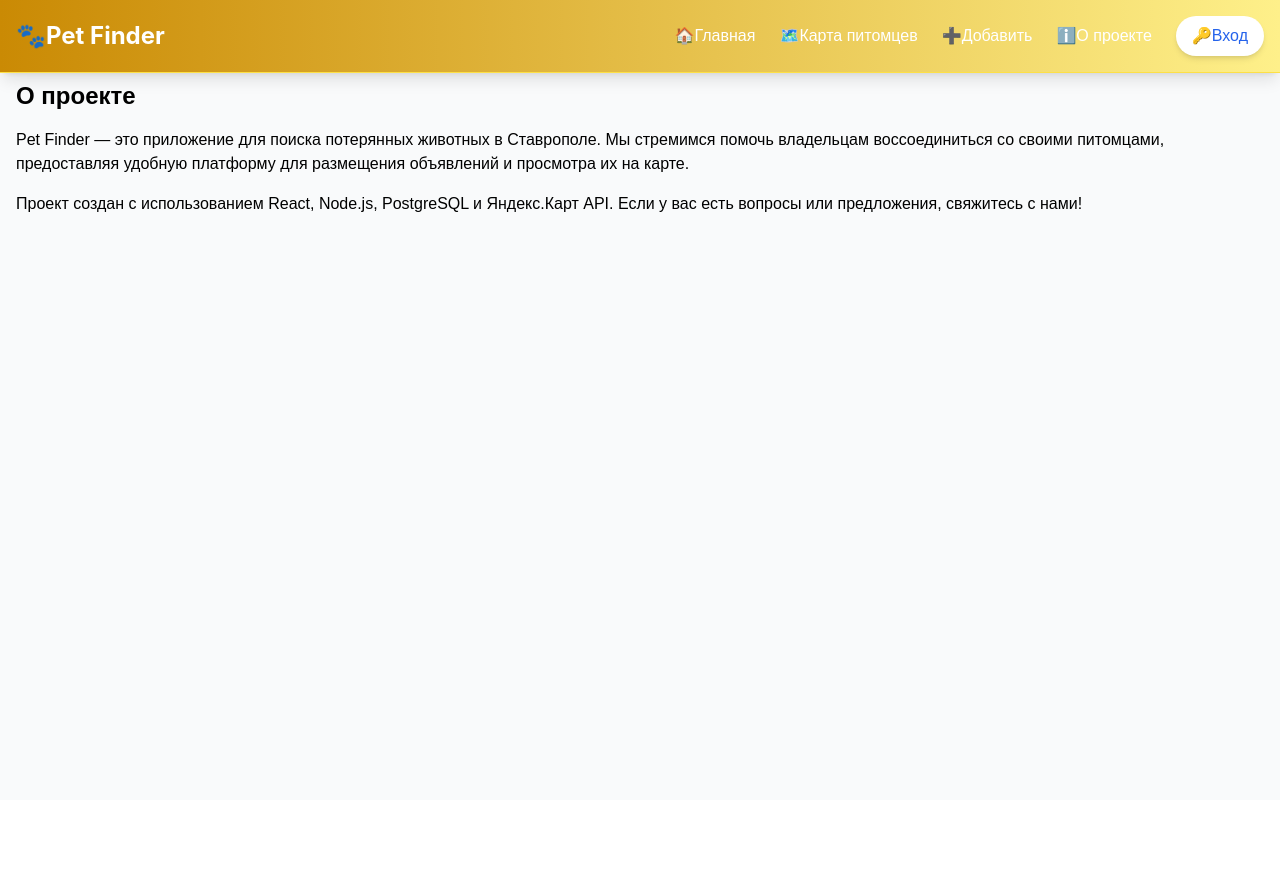
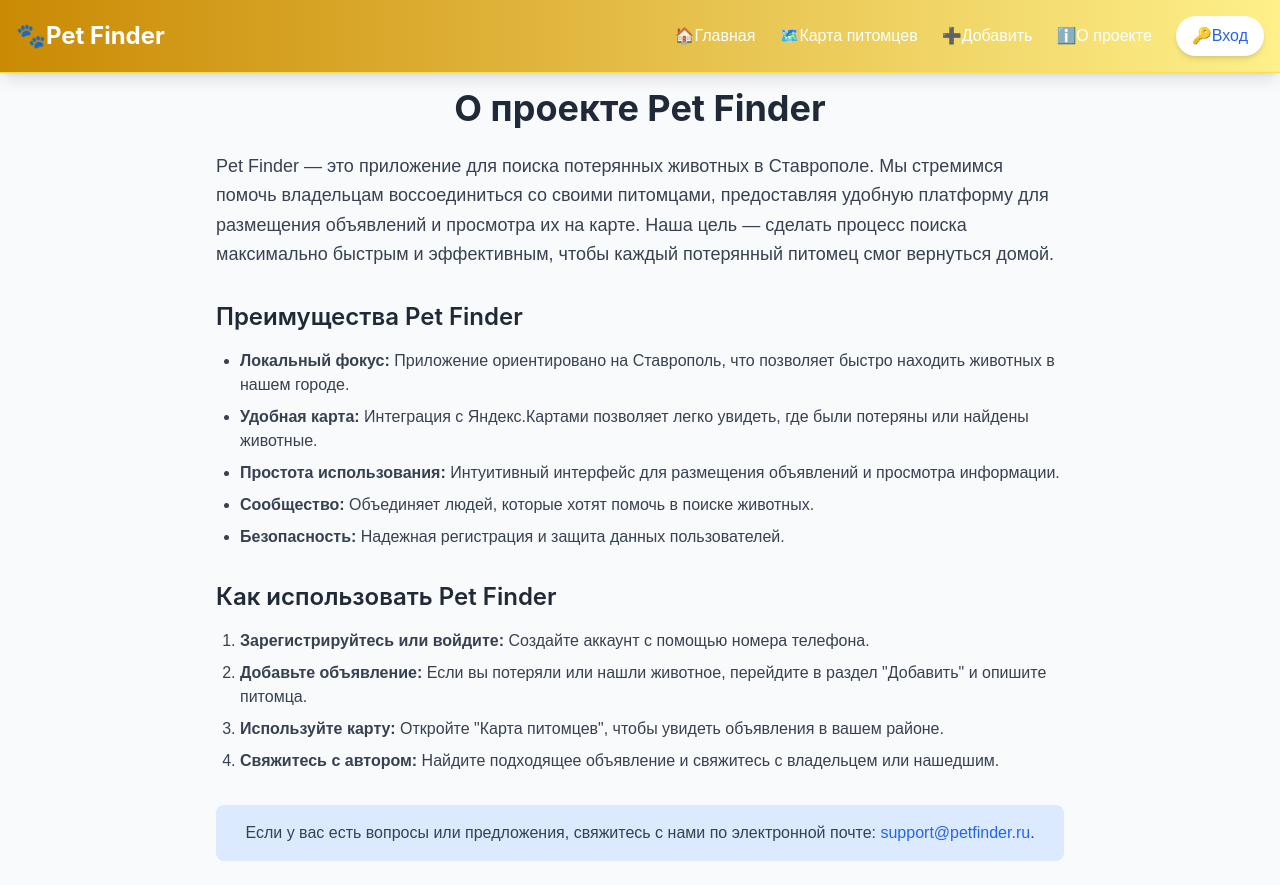
Before and after one commit to lizagqq/pet_finder, a React (Create React App) app in the folder client/: page /about in a window 1280 px wide. Before the commit the page ends 800 px from the top, so only its background shows below. Built offline with nearby package versions, Linux system fonts and the light colour scheme.

Commit message:
improved the page about

```diff
--- a/client/src/About.js
+++ b/client/src/About.js
@@ -2,17 +2,49 @@ import React from 'react';
 
 const About = () => {
   return (
-    <div className="container mx-auto p-4">
-      <h1 className="text-2xl font-bold mb-4">О проекте</h1>
-      <p className="mb-4">
-        Pet Finder — это приложение для поиска потерянных животных в Ставрополе. Мы стремимся помочь
-        владельцам воссоединиться со своими питомцами, предоставляя удобную платформу для размещения
-        объявлений и просмотра их на карте.
-      </p>
-      <p>
-        Проект создан с использованием React, Node.js, PostgreSQL и Яндекс.Карт API. Если у вас есть
-        вопросы или предложения, свяжитесь с нами!
-      </p>
+    <div className="container mx-auto p-6 max-w-4xl">
+      <h1 className="text-4xl font-display font-bold text-gray-800 mb-6 text-center">
+        О проекте Pet Finder
+      </h1>
+
+      <section className="mb-8">
+        <p className="text-lg text-gray-700 leading-relaxed">
+          Pet Finder — это приложение для поиска потерянных животных в Ставрополе. Мы стремимся помочь владельцам воссоединиться со своими питомцами, предоставляя удобную платформу для размещения объявлений и просмотра их на карте. Наша цель — сделать процесс поиска максимально быстрым и эффективным, чтобы каждый потерянный питомец смог вернуться домой.
+        </p>
+      </section>
+
+      <section className="mb-8">
+        <h2 className="text-2xl font-display font-semibold text-gray-800 mb-4">
+          Преимущества Pet Finder
+        </h2>
+        <ul className="list-disc pl-6 text-gray-700 space-y-2">
+          <li><strong>Локальный фокус:</strong> Приложение ориентировано на Ставрополь, что позволяет быстро находить животных в нашем городе.</li>
+          <li><strong>Удобная карта:</strong> Интеграция с Яндекс.Картами позволяет легко увидеть, где были потеряны или найдены животные.</li>
+          <li><strong>Простота использования:</strong> Интуитивный интерфейс для размещения объявлений и просмотра информации.</li>
+          <li><strong>Сообщество:</strong> Объединяет людей, которые хотят помочь в поиске животных.</li>
+          <li><strong>Безопасность:</strong> Надежная регистрация и защита данных пользователей.</li>
+        </ul>
+      </section>
+
+      <section className="mb-8">
+        <h2 className="text-2xl font-display font-semibold text-gray-800 mb-4">
+          Как использовать Pet Finder
+        </h2>
+        <ol className="list-decimal pl-6 text-gray-700 space-y-2">
+          <li><strong>Зарегистрируйтесь или войдите:</strong> Создайте аккаунт с помощью номера телефона.</li>
+          <li><strong>Добавьте объявление:</strong> Если вы потеряли или нашли животное, перейдите в раздел "Добавить" и опишите питомца.</li>
+          <li><strong>Используйте карту:</strong> Откройте "Карта питомцев", чтобы увидеть объявления в вашем районе.</li>
+          <li><strong>Свяжитесь с автором:</strong> Найдите подходящее объявление и свяжитесь с владельцем или нашедшим.</li>
+        </ol>
+      </section>
+
+
+
+      <section className="bg-blue-100 p-4 rounded-lg text-center">
+        <p className="text-gray-700">
+          Если у вас есть вопросы или предложения, свяжитесь с нами по электронной почте: <a href="mailto:support@petfinder.ru" className="text-blue-600 hover:underline">support@petfinder.ru</a>.
+        </p>
+      </section>
     </div>
   );
 };
```
